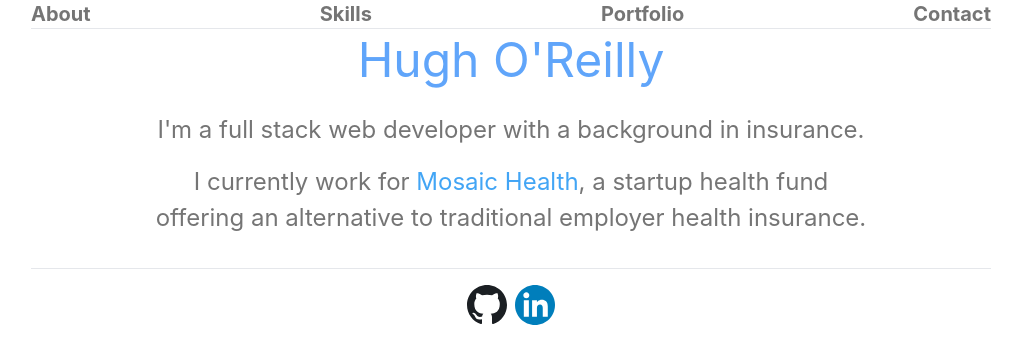
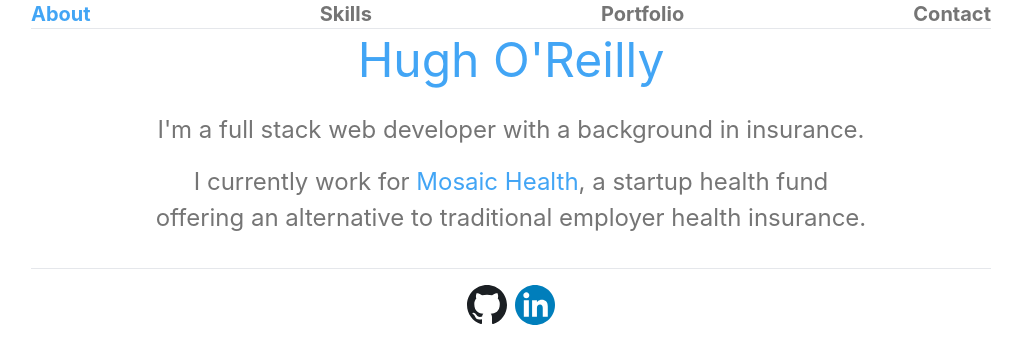
Before and after one commit to hughoreilly/Website, a Next.js app: page / in a window 1280 px wide. Shown: the top 364 px of the page, without its empty margins (129-1151 px from the left). Built offline with nearby package versions, Linux system fonts and the light colour scheme.

Commit message:
Clearer code on navbar
- Keep forgetting why I left the white space in 'className' and then deleting it
- Also forgot a hugh-blue!

```diff
--- a/components/navbar.js
+++ b/components/navbar.js
@@ -21,16 +21,16 @@ export default function Navbar() {
             <div className={"w-11/12 sm:w-9/12 mx-auto max-w-7xl fixed top-0 left-0 right-0"}>
                 <nav className="flex justify-between font-bold text-xl text-hugh-grey bg-white">
                     <Link href="/">
-                        <a className={"ease-in duration-100 hover:text-hugh-blue" + ((active === 'about') ? "text-blue-400" : "text-hugh-grey")} >About</a>
+                        <a className={"ease-in duration-100 hover:text-hugh-blue" + " " + ((active === 'about') ? "text-hugh-blue" : "text-hugh-grey")} >About</a>
                     </Link>
                     <Link href="/skills">
-                        <a className={"ease-in duration-100 hover:text-hugh-blue " + ((active === 'skills') ? "text-blue-400" : "text-hugh-grey")}>Skills</a>
+                        <a className={"ease-in duration-100 hover:text-hugh-blue" + " " + ((active === 'skills') ? "text-hugh-blue" : "text-hugh-grey")}>Skills</a>
                     </Link>
                     <Link href="/portfolio">
-                        <a className={"ease-in duration-100 hover:text-hugh-blue" + ((active === 'portfolio') ? "text-blue-400" : "text-hugh-grey")}>Portfolio</a>
+                        <a className={"ease-in duration-100 hover:text-hugh-blue" + " " + ((active === 'portfolio') ? "text-hugh-blue" : "text-hugh-grey")}>Portfolio</a>
                     </Link>
                     <Link href="/contact">
-                        <a className={"ease-in duration-100 hover:text-hugh-blue " + ((active === 'contact') ? "text-blue-400 " : "text-hugh-grey")}>Contact</a>
+                        <a className={"ease-in duration-100 hover:text-hugh-blue" + " " +((active === 'contact') ? "text-hugh-blue" : "text-hugh-grey")}>Contact</a>
                     </Link>
                 </nav>
                 <hr></hr>
--- a/pages/index.js
+++ b/pages/index.js
@@ -8,7 +8,7 @@ import Footer from '../components/footer'
 export default function About() {
   return (
       <>
-          <h1 className={"text-blue-400"}>
+          <h1 className={"text-hugh-blue"}>
               Hugh O'Reilly
           </h1>
 
```
